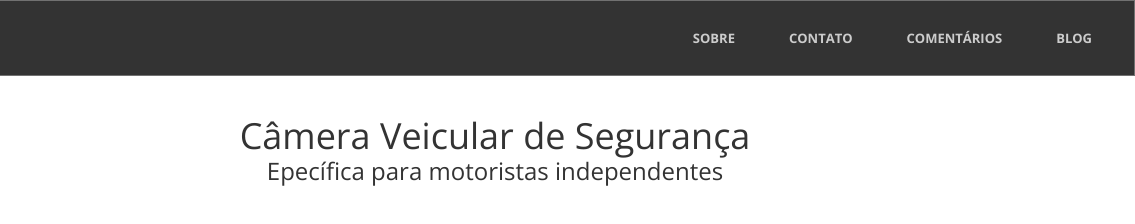
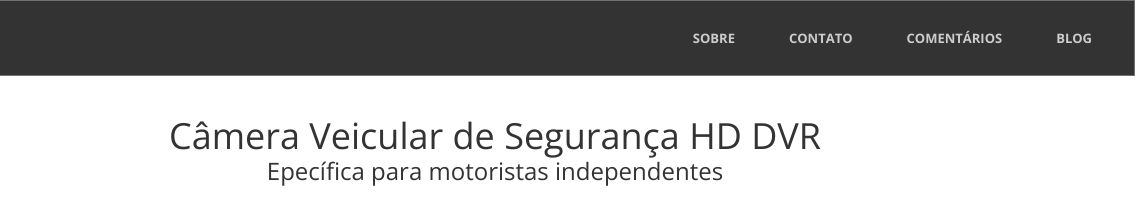
Before and after one commit to safego/SafeGo-Site, a plain HTML site: page index.html in a window 1280 px wide. Shown: the top 224 px of the page, 145-1280 px from the left. Drawn offline with nearby package versions, Linux system fonts and the light colour scheme; a script that the page names is missing.

Commit message:
Changed product title

```diff
--- a/index.html
+++ b/index.html
@@ -89,7 +89,7 @@
             <div class="container-hero container">
                 <div class="row">
                     <div class="col-xs-12">
-                        <h1>Câmera Veicular de Segurança</h1>
+                        <h1>Câmera Veicular de Segurança HD DVR</h1>
                         <h3 style="margin-top: -8px">Epecífica para motoristas independentes</h3>
                         <br>
                     </div>
```
